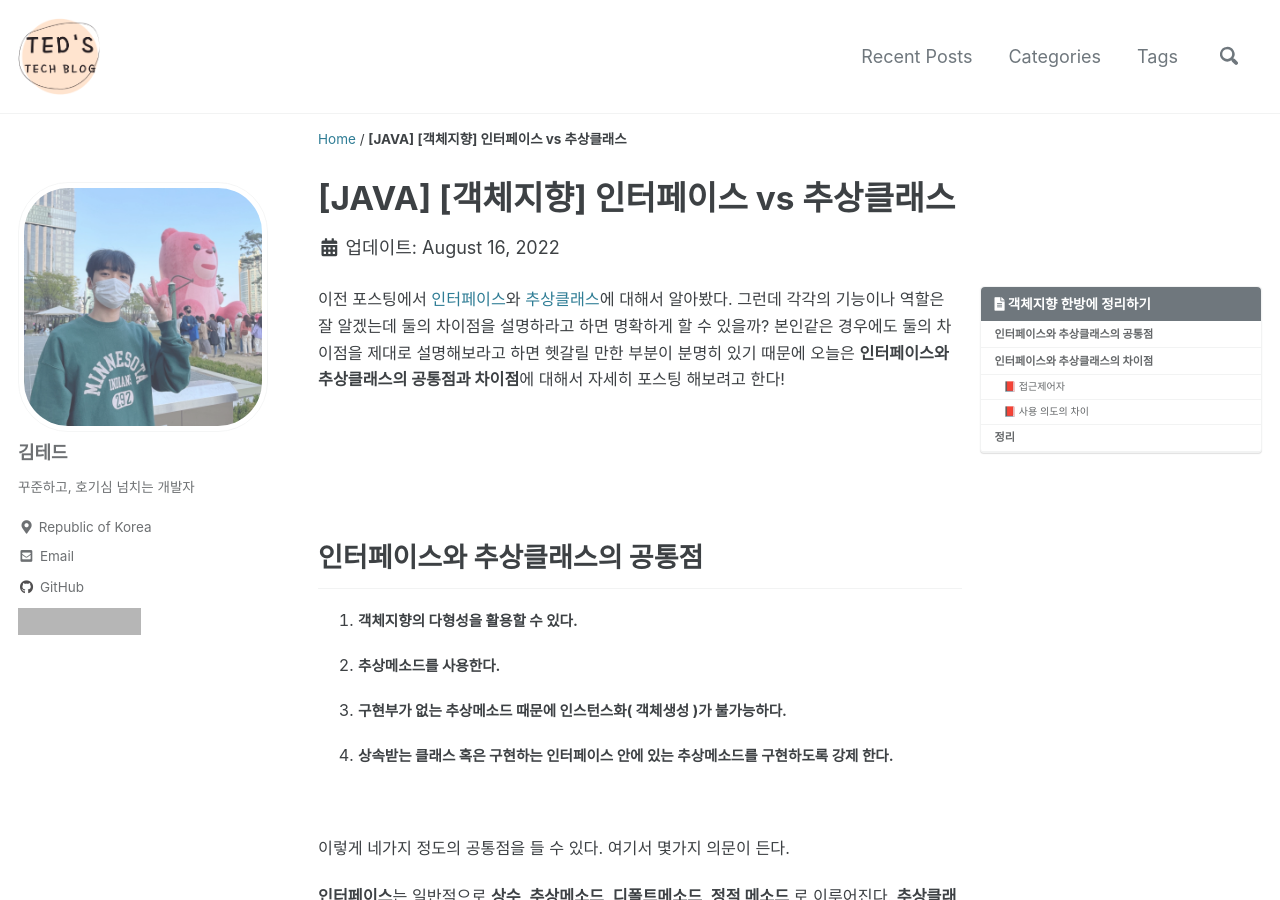
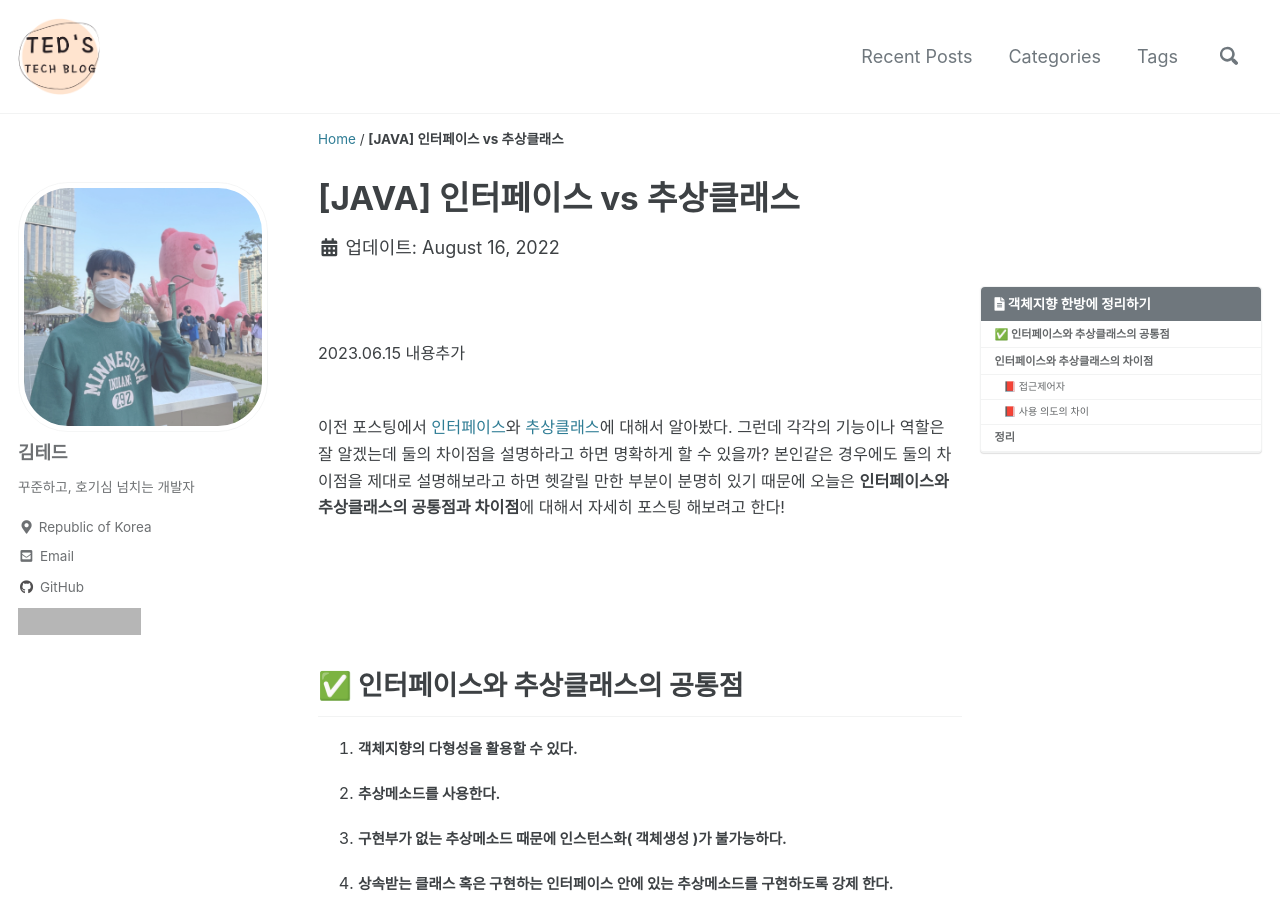
Before and after one commit to idkim97/idkim97.github.io, a Jekyll site: the page built from _posts/2022-08-16-인터페이스vs추상클래스.md, in a window 1280 px wide and 900 px high. Built offline with Jekyll 4.4.1, drawn with Linux system fonts in a browser that asks for light colours; cached includes are drawn as plain includes; some web fonts are replaced; comment, search, counter and statistics services are not loaded; grey boxes are pictures that could not be loaded.

Commit message:
Update 2022-08-16-인터페이스vs추상클래스.md

```diff
--- a/_posts/2022-08-16-인터페이스vs추상클래스.md
+++ b/_posts/2022-08-16-인터페이스vs추상클래스.md
@@ -1,13 +1,13 @@
 ---
 permalink: /2022-08-16-인터페이스 vs 추상클래스/
 published: true
-title: "[JAVA] [객체지향] 인터페이스 vs 추상클래스 "
+title: "[JAVA] 인터페이스 vs 추상클래스 "
 date: 2022-08-16 02:00:00
 toc: true
 toc_sticky: true
 toc_label: "객체지향 한방에 정리하기"
 categories:
-- 객체지향
+- JAVA
 tags:
 - JAVA
 - 객체지향
@@ -15,12 +15,15 @@ tags:
 - 인터페이스
 - 추상클래스
 ---
+<br><br>
+2023.06.15 내용추가
+<br><br>
 
 이전 포스팅에서 [인터페이스](https://idkim97.github.io/2022-08-12-%EC%9D%B8%ED%84%B0%ED%8E%98%EC%9D%B4%EC%8A%A4/)와 [추상클래스](https://idkim97.github.io/2022-08-12-%EC%B6%94%EC%83%81%ED%81%B4%EB%9E%98%EC%8A%A4/)에 대해서 알아봤다. 그런데 각각의 기능이나 역할은 잘 알겠는데 둘의 차이점을 설명하라고 하면 명확하게 할 수 있을까? 본인같은 경우에도 둘의 차이점을 제대로 설명해보라고 하면 헷갈릴 만한 부분이 분명히 있기 때문에 오늘은 **인터페이스와 추상클래스의 공통점과 차이점**에 대해서 자세히 포스팅 해보려고 한다!
 
 <br><br><br><br>
 
-## 인터페이스와 추상클래스의 공통점
+## ✅ 인터페이스와 추상클래스의 공통점
 
 1. **객체지향의 다형성을 활용할 수 있다.**
 
```
